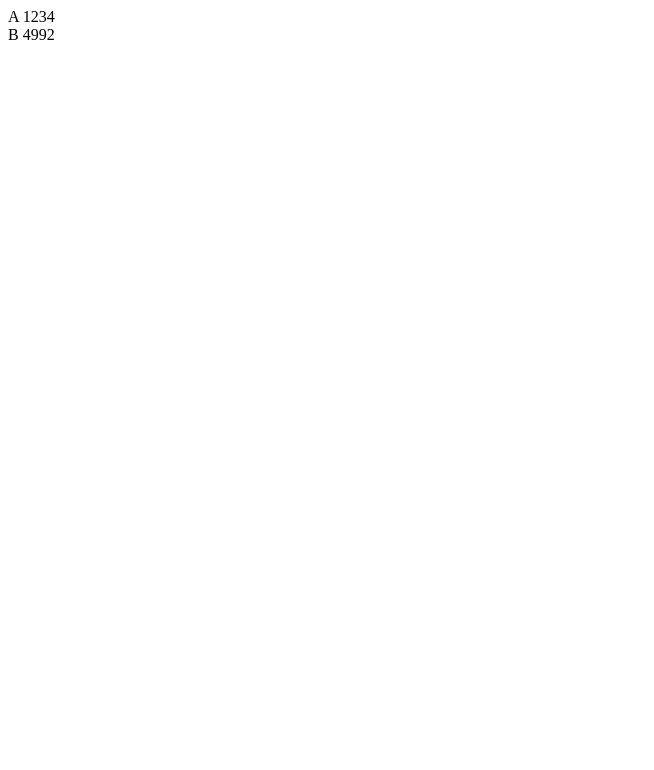
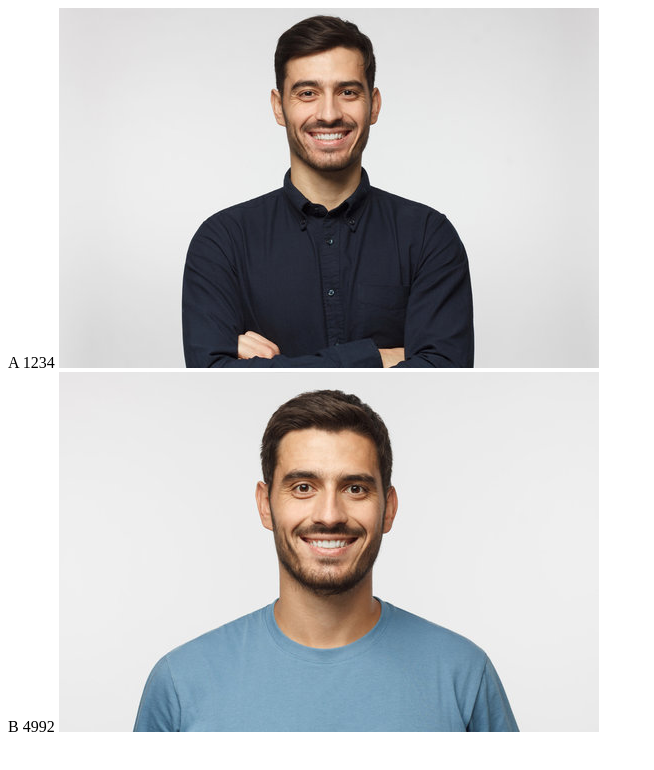
Before and after one commit to KungkingnaRak/cpe271-lab3B, a plain HTML site: page index.html in a window 1280 px wide. Shown: the whole page, without its empty margins (0-654 px from the left). Drawn offline with Linux system fonts and the light colour scheme.

Commit message:
add image

```diff
--- a/index.html
+++ b/index.html
@@ -1,2 +1,2 @@
-A 1234 <br>
-B 4992
+A 1234 <img src="A.jpg"><br>
+B 4992 <img src="B.jpg">
```
Also changed, not shown: A.jpg (added), B.jpg (added).
